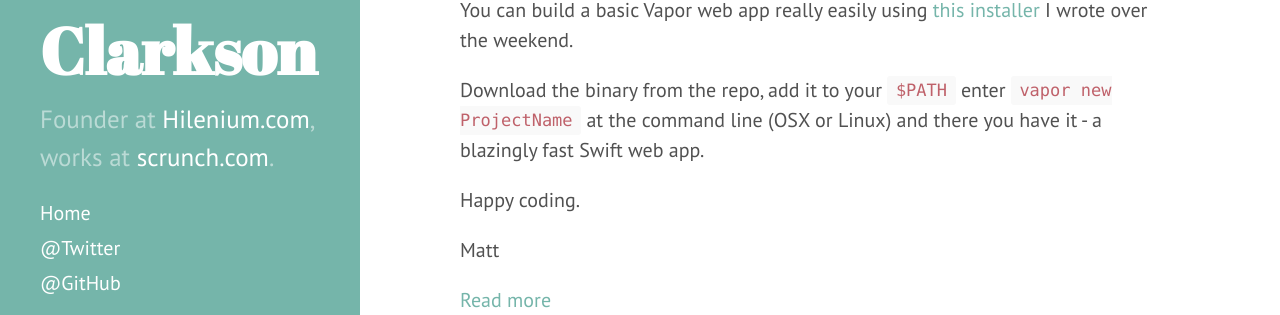
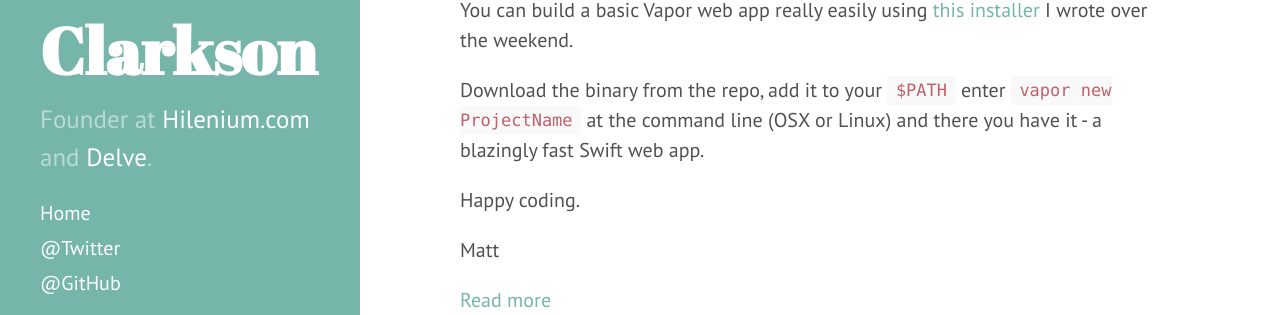
Before and after one commit to mpclarkson/mpclarkson.github.io, a Jekyll site: the page built from index.html, in a window 1280 px wide. Shown: the part 509-824 px from the top of the page. Built offline with Jekyll 4.4.1, drawn with Linux system fonts in a browser that asks for light colours; the list of posts is cut into pages by our own code.

Commit message:
removed scrunch

```diff
--- a/_config.yml
+++ b/_config.yml
@@ -8,7 +8,7 @@ permalink:        pretty
 # Setup
 title:            Matthew Clarkson
 tagline:          'Founder at hilenium.com, software developer and CMO.'
-description:      'Founder at <a href="https://hilenium.com" target="_blank">Hilenium.com</a>, works at <a href="https://scrunch.com" target="_blank">scrunch.com</a>.'
+description:      'Founder at <a href="https://hilenium.com" target="_blank">Hilenium.com</a> and <a href="https://delveintelligence.com" target="_blank">Delve</a>.'
 url:              http://mpclarkson.github.io
 baseurl:          /
 
```
